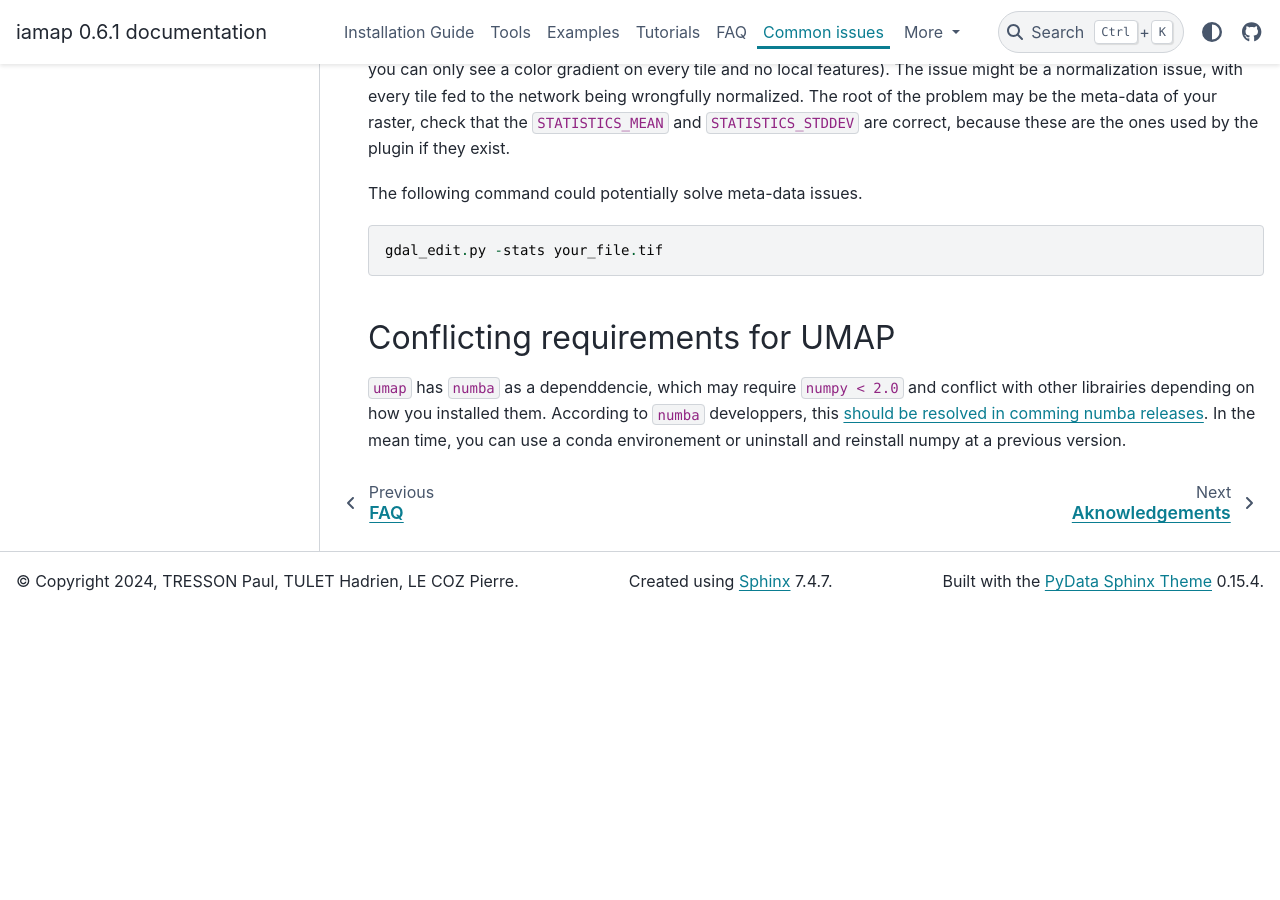
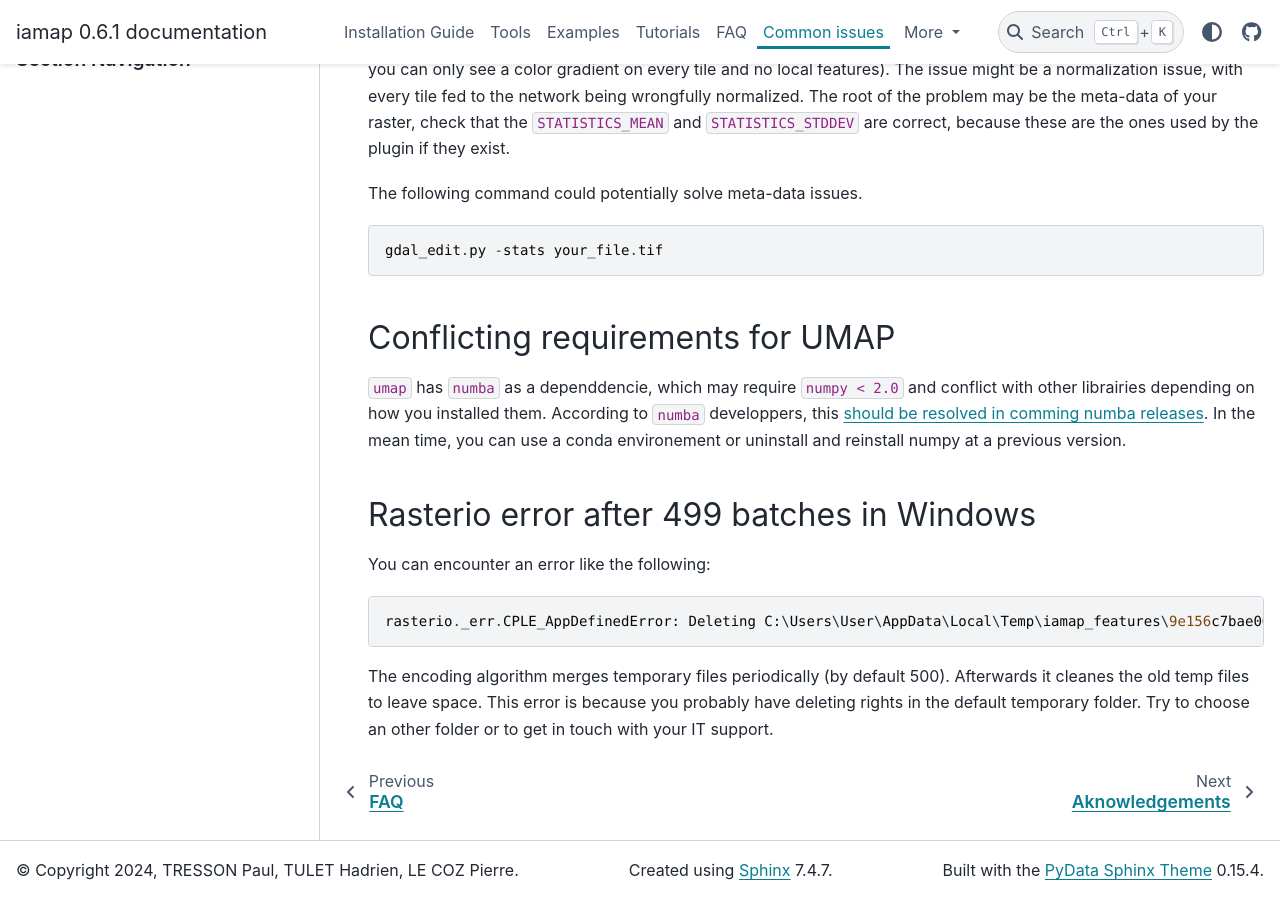
Before and after one commit to umr-amap/iamap, a Sphinx documentation site: the page built from docs/source/issues.md, in a window 1280 px wide and 900 px high, scrolled down 2222 px. Built offline with Sphinx 7.4.7 and the PyData theme 0.15.4, drawn with Linux system fonts in a browser that asks for light colours; before the commit the page ends 2833 px from its top, so only the background shows below that.

Commit message:
document rasterio error for deleting temp files (potentially related to #42)

````diff
--- a/docs/source/issues.md
+++ b/docs/source/issues.md
@@ -97,3 +97,14 @@
 `umap` has `numba` as a dependdencie, which may require `numpy < 2.0` and conflict with other librairies depending on how you installed them. According to `numba` developpers, this
 [should be resolved in comming numba releases](https://github.com/numba/numba/issues/9708).
 In the mean time, you can use a conda environement or uninstall and reinstall numpy at a previous version.
+
+## Rasterio error after 499 batches in Windows
+
+You can encounter an error like the following:
+
+```
+rasterio._err.CPLE_AppDefinedError: Deleting C:\Users\User\AppData\Local\Temp\iamap_features\9e156c7bae06cfb63493fc0f4a0f8225\merged_tmp.tif failed: Permission denied
+```
+
+The encoding algorithm merges temporary files periodically (by default 500). Afterwards it cleanes the old temp files to leave space.
+This error is because you probably have deleting rights in the default temporary folder. Try to choose an other folder or to get in touch with your IT support.
````
